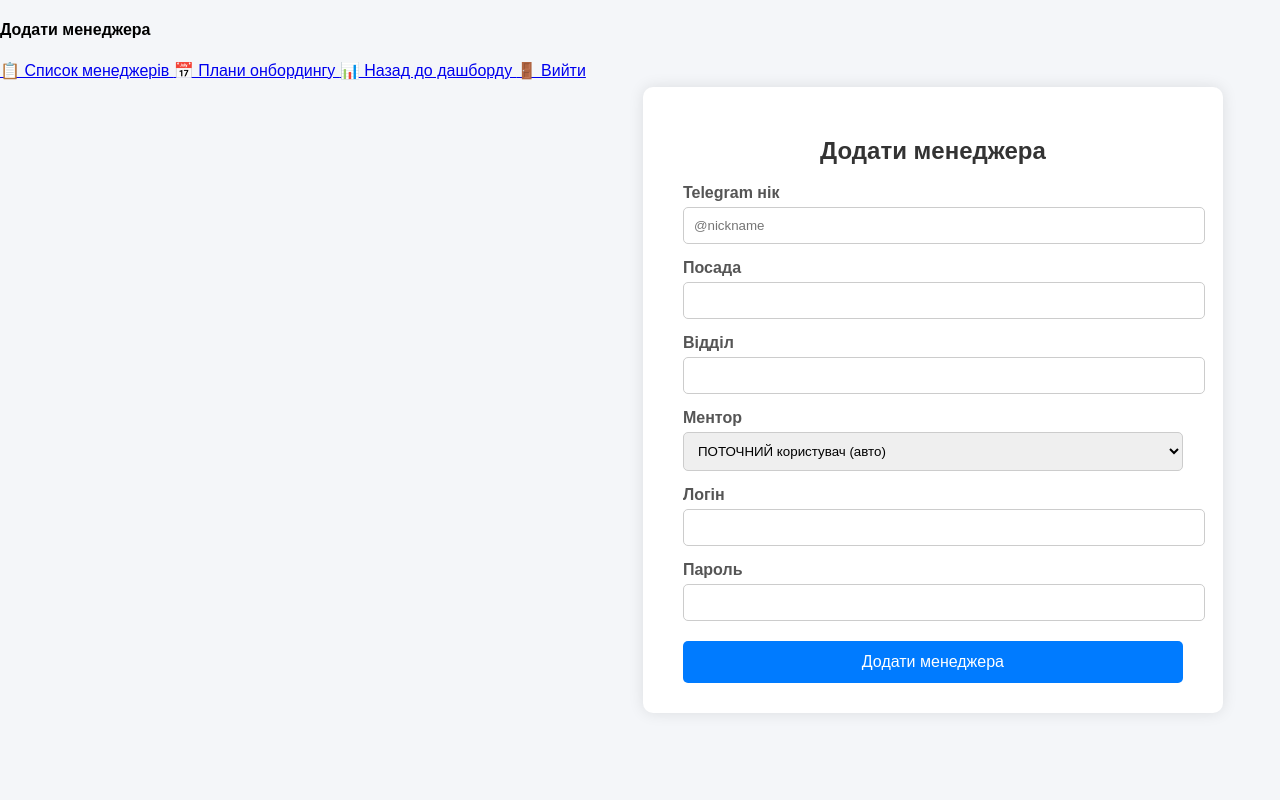
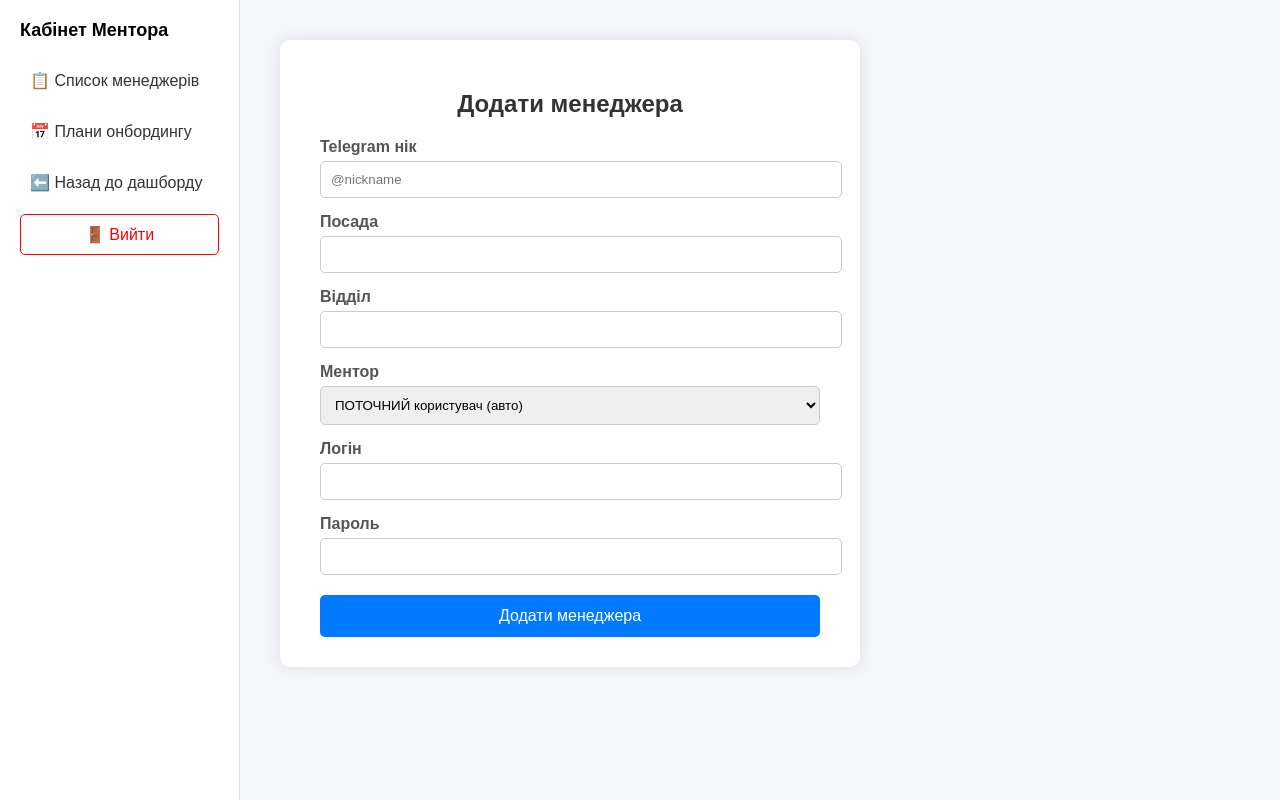
Before and after one commit to Taras-operation/onboarding-crm, a Python web app: template onboarding_crm/templates/add_manager.html in a window 1280 px wide. Run offline with Jinja, Linux system fonts and the light colour scheme; the template is opened without the code that fills it: most values are stand-ins (such as "Sample title", 1, 10 or a date in 2020).

Commit message:
добавил правки мелкие по визуализации странички добавить менеджера

```diff
--- a/onboarding_crm/templates/add_manager.html
+++ b/onboarding_crm/templates/add_manager.html
@@ -8,41 +8,52 @@
             font-family: Arial, sans-serif;
             background-color: #f4f6f9;
             display: flex;
-            height: 100vh;
             margin: 0;
         }
 
-        aside {
-            width: 250px;
-            background-color: #343a40;
-            color: white;
+        .sidebar {
+            width: 240px;
+            background-color: #ffffff;
+            border-right: 1px solid #ddd;
             padding: 20px;
+            height: 100vh;
             box-sizing: border-box;
         }
 
-        aside h2 {
-            font-size: 20px;
+        .sidebar h3 {
+            margin-top: 0;
+            font-size: 18px;
             margin-bottom: 20px;
         }
 
-        aside a {
+        .sidebar a {
             display: block;
-            color: white;
+            margin-bottom: 12px;
+            padding: 10px;
+            border-radius: 5px;
             text-decoration: none;
-            padding: 10px;
-            border-radius: 4px;
-            margin-bottom: 5px;
+            color: #333;
+            font-weight: 500;
         }
 
-        aside a:hover {
-            background-color: #495057;
+        .sidebar a:hover {
+            background-color: #e8f0fe;
         }
 
-        main {
+        .sidebar .active {
+            background-color: #d6eaff;
+            font-weight: bold;
+        }
+
+        .sidebar .logout {
+            color: red;
+            border: 1px solid red;
+            text-align: center;
+        }
+
+        .content {
             flex: 1;
-            display: flex;
-            justify-content: center;
-            align-items: center;
+            padding: 40px;
         }
 
         .form-box {
@@ -93,26 +104,17 @@
 </head>
 <body>
 
-<!-- Сайдбар -->
-  <div class="sidebar d-flex flex-column">
-    <h4 class="mb-4 text-center">Додати менеджера</h4>
-
-    <a href="{{ url_for('main.managers_list') }}" class="btn btn-primary mb-2">
-      📋 Список менеджерів
-    </a>
-    <a href="{{ url_for('main.onboarding_plans') }}" class="btn btn-warning text-white mb-2">
-      📅 Плани онбордингу
-    </a>
-    <a href="{{ url_for('main.mentor_dashboard') }}" class="btn btn-info text-white mb-2">
-      📊 Назад до дашборду
-    </a>
-    <a href="{{ url_for('main.logout') }}" class="btn btn-outline-danger mt-2">
-      🚪 Вийти
-    </a>
+    <!-- ✅ Sidebar -->
+    <div class="sidebar">
+        <h3>Кабінет Ментора</h3>
+        <a href="{{ url_for('main.managers_list') }}">📋 Список менеджерів</a>
+        <a href="{{ url_for('main.onboarding_plans') }}">📅 Плани онбордингу</a>
+        <a href="{{ url_for('main.mentor_dashboard') }}">⬅️ Назад до дашборду</a>
+        <a href="{{ url_for('main.logout') }}" class="logout">🚪 Вийти</a>
     </div>
 
-<!-- Основний контент -->
-<main>
+    <!-- ✅ Main content -->
+    <div class="content">
         <div class="form-box">
             <h2>Додати менеджера</h2>
             <form method="POST">
@@ -146,7 +148,7 @@
                 <button type="submit">Додати менеджера</button>
             </form>
         </div>
-</main>
+    </div>
 
 </body>
 </html>
```
Lines whose indentation alone changed are shown as unchanged.
